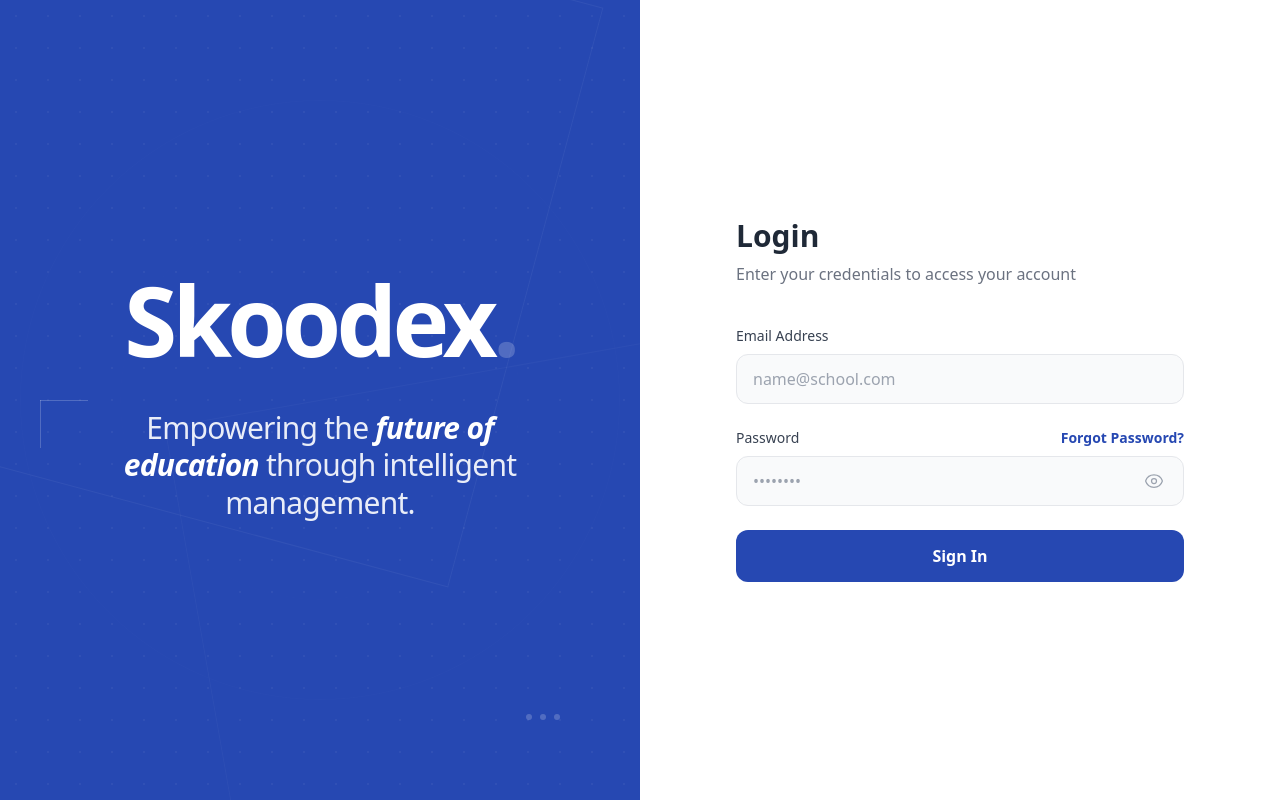
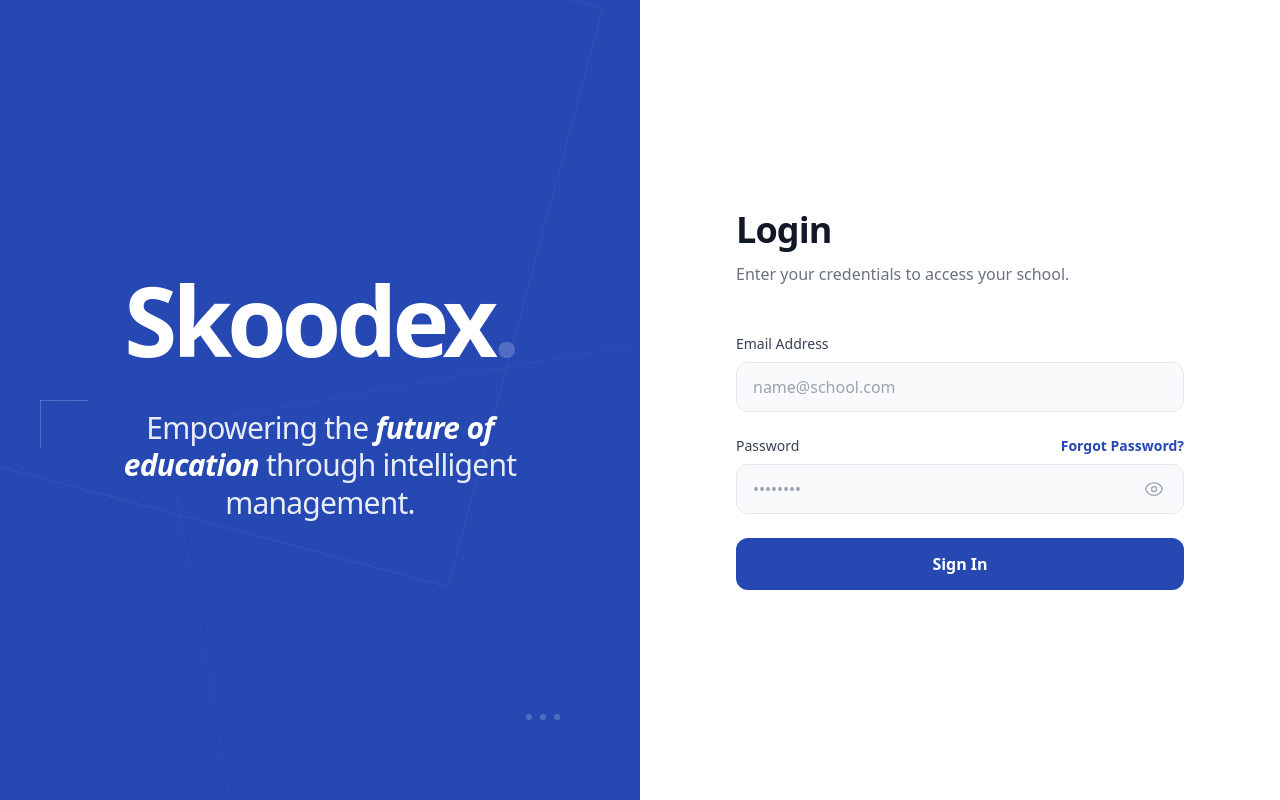
Before and after one commit to ali-ghazanfar/skoodex-frontend, a React (Vite) app: page / in a window 1280 px wide. Built offline with nearby package versions, Linux system fonts and the light colour scheme.

Commit message:
style: Update login page heading and descriptive text for improved appearance and clarity.

```diff
--- a/src/pages/Login.jsx
+++ b/src/pages/Login.jsx
@@ -51,9 +51,13 @@
       {/* Right Side - Login Form */}
       <div className="w-full lg:w-1/2 flex flex-col justify-center items-center p-8 bg-white">
         <div className="w-full max-w-md">
-          <div className="mb-10">
-            <h2 className="text-3xl font-bold text-gray-800 mb-2">Login</h2>
-            <p className="text-gray-500">Enter your credentials to access your account</p>
+          <div className="mb-12">
+            <h2 className="text-4xl font-black text-gray-900 mb-3 tracking-tight">
+              Login
+            </h2>
+            <p className="text-gray-500 font-medium">
+              Enter your credentials to access your school.
+            </p>
           </div>
 
           <form className="space-y-6">
```
